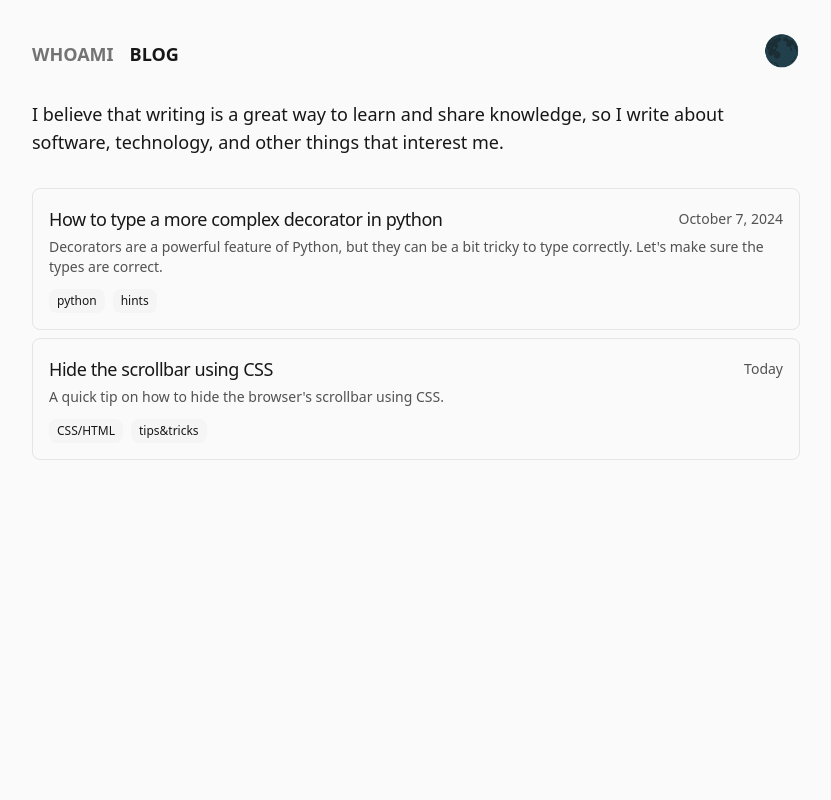
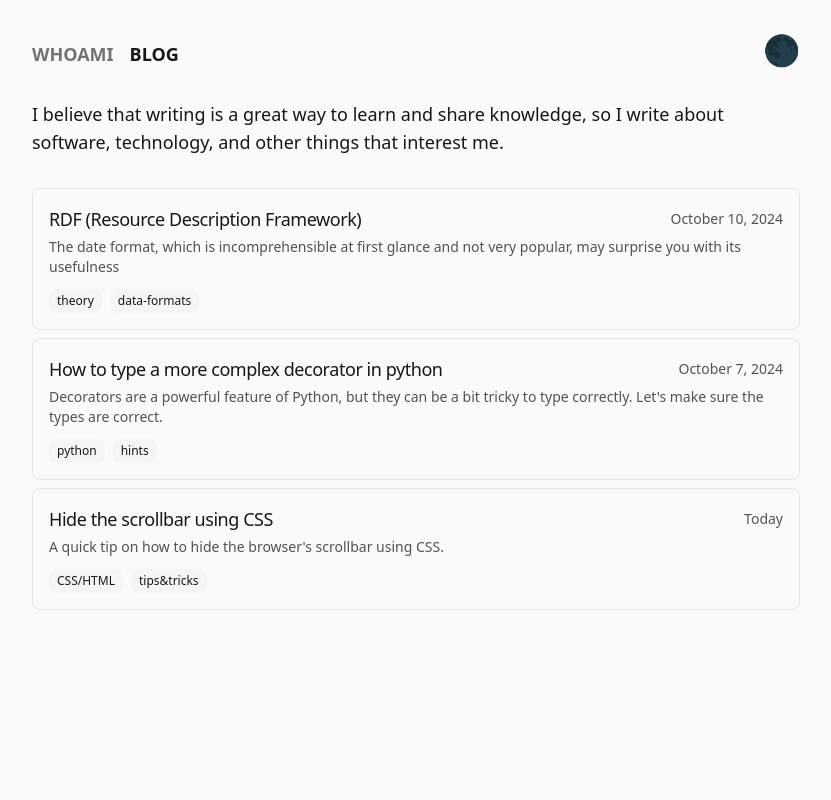
Before and after one commit to MarkSeliverstov/blog, a Next.js app: page /blog in a window 1280 px wide. Shown: the top 800 px of the page, without its empty margins (224-1055 px from the left). Built offline with nearby package versions, Linux system fonts and the light colour scheme.

Commit message:
feat: parsing recursively posts dir

```diff
--- a/app/blog/utils.ts
+++ b/app/blog/utils.ts
@@ -2,29 +2,60 @@ import fs from "fs";
 import matter from "gray-matter";
 import path from "path";
 
-function getMdxBlogData(dir: string): BlogData {
+function readDirectory(dir: string): { subdirectories: string[], files: MdxFile[], tags: string[] } {
   const tags: string[] = [];
-  const files: MdxFile[] = fs
-    .readdirSync(dir)
-    .filter((file: string) => path.extname(file) === ".mdx")
-    .map((file: string) => {
-      const rawContent: string = fs.readFileSync(path.join(dir, file), "utf-8");
+  const files: MdxFile[] = [];
+  const subdirectories: string[] = [];
+
+  fs.readdirSync(dir, { withFileTypes: true }).forEach((dirent: fs.Dirent) => {
+    if (dirent.isDirectory()) {
+      subdirectories.push(path.join(dir, dirent.name));
+    } else if (path.extname(dirent.name) === ".mdx") {
+      const fileData = processMdxFile(dir, dirent.name);
+      tags.push(...fileData.tags);
+      files.push(fileData.file);
+    }
+  });
+
+  return { subdirectories, files, tags };
+}
+
+function processMdxFile(dir: string, fileName: string): { file: MdxFile, tags: string[] } {
+  const rawContent: string = fs.readFileSync(path.join(dir, fileName), "utf-8");
   const matterResult: matter.GrayMatterFile<string> = matter(rawContent);
 
   const metadata: MdxMetadata = matterResult.data as MdxMetadata;
   const content: string = matterResult.content;
-      const slug: string = path.basename(file, path.extname(file)).replace(".mdx", "");
-      tags.push(...metadata.tags);
+  const slug: string = path.basename(fileName, path.extname(fileName)).replace(".mdx", "");
 
   return {
+    file: {
       metadata,
       slug,
       content,
+    },
+    tags: metadata.tags,
   };
-    });
+}
+
+function gatherSubdirectoryData(subdirectories: string[]): BlogData {
+  return subdirectories.reduce(
+    (acc: BlogData, subdir: string) => {
+      const data: BlogData = getMdxBlogData(subdir);
+      acc.allPosts.push(...data.allPosts);
+      acc.allTags.push(...data.allTags);
+      return acc;
+    },
+    { allTags: [], allPosts: [] },
+  );
+}
+
+function getMdxBlogData(dir: string): BlogData {
+  const { subdirectories, files, tags } = readDirectory(dir);
+  const BlogDataInSubdirectories: BlogData = gatherSubdirectoryData(subdirectories);
   return {
-    allTags: tags,
-    allPosts: files,
+    allTags: tags.concat(BlogDataInSubdirectories.allTags),
+    allPosts: files.concat(BlogDataInSubdirectories.allPosts),
   };
 }
 
```
Lines whose indentation alone changed are shown as unchanged.
